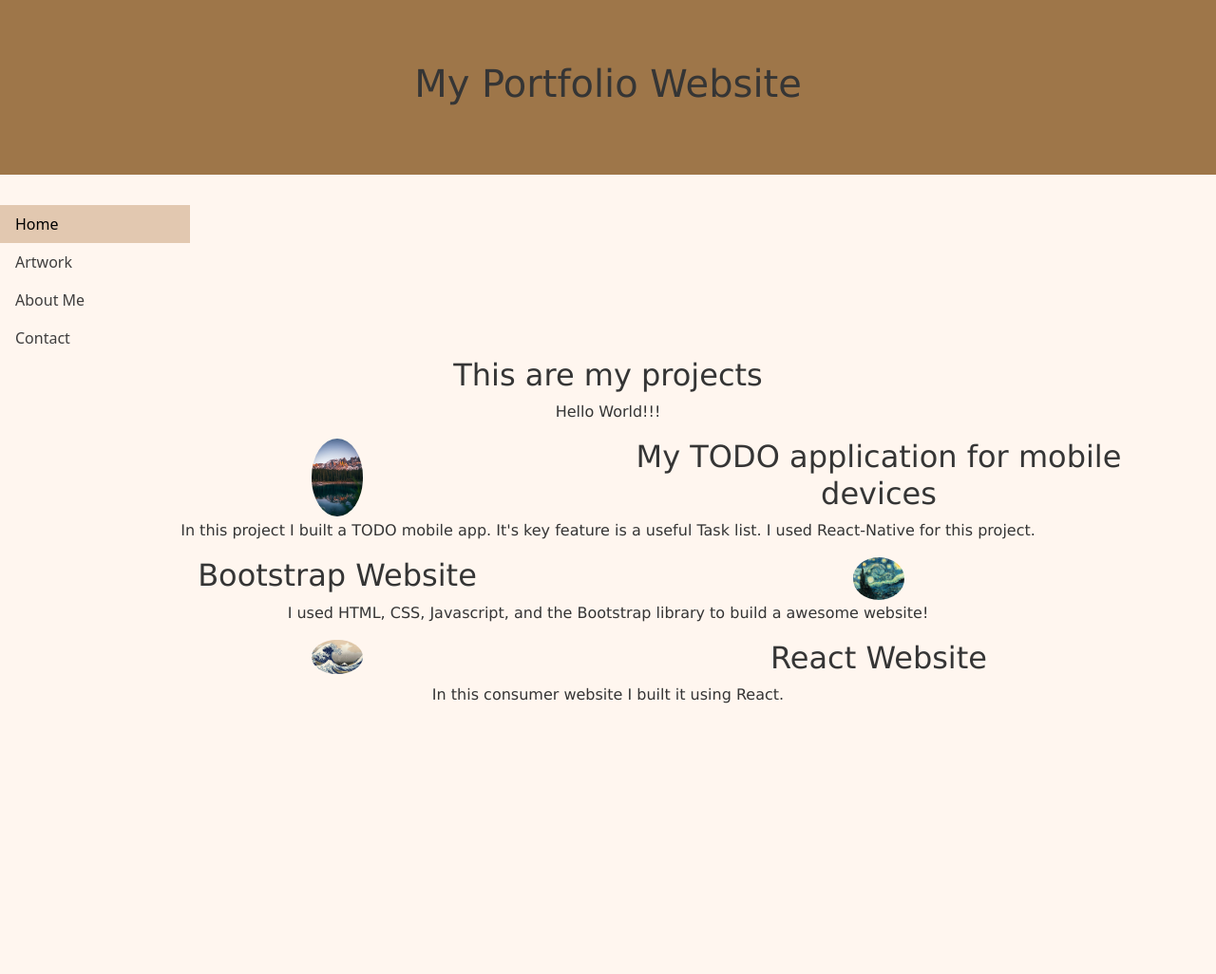
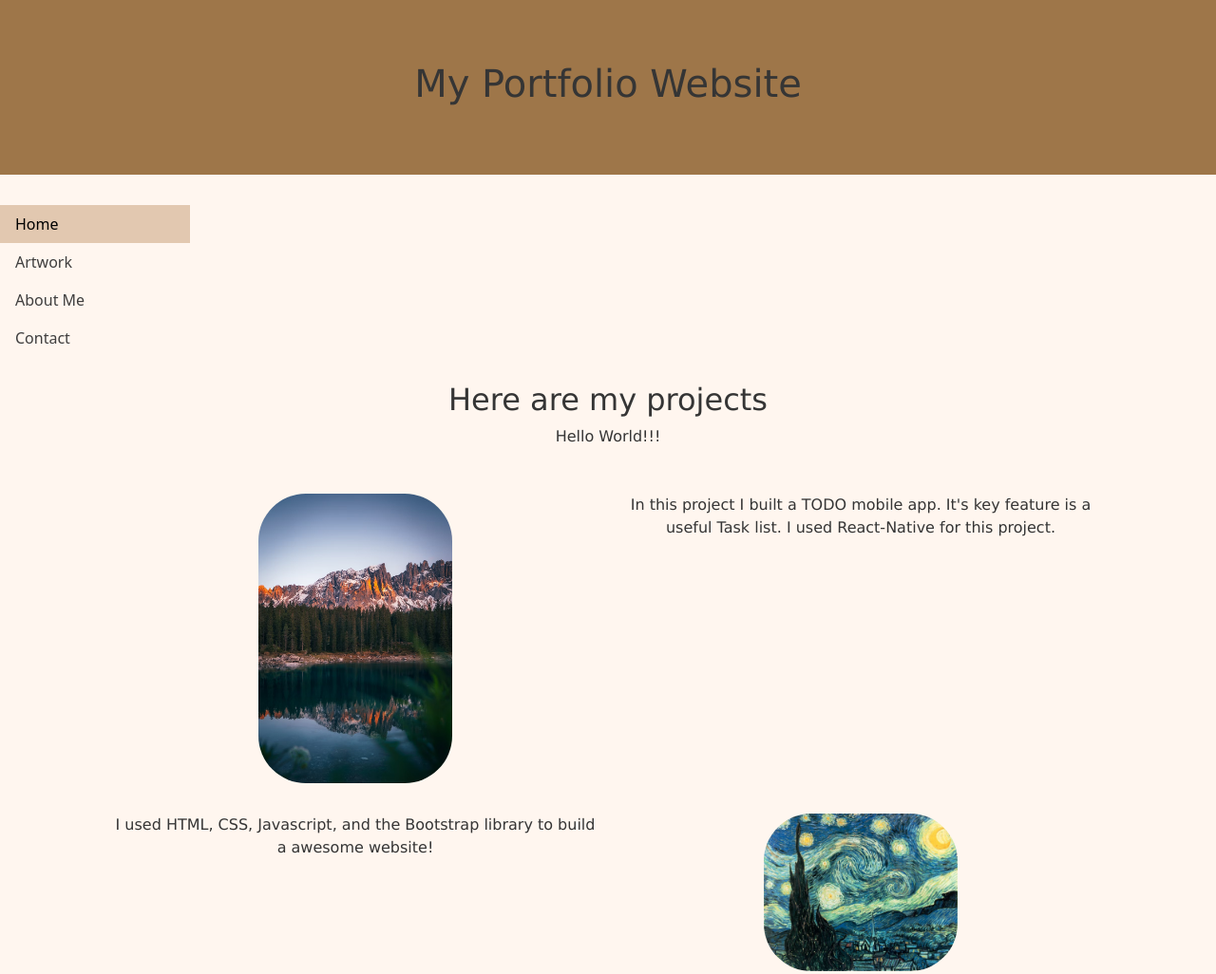
Before and after one commit to JasonParks253/MyPortfolioWebsite, a website: page index.html in a window 1280 px wide. Shown: the top 1026 px of the page at 95% size. Before the commit the page ends 800 px from the top, so only its background shows below. Drawn offline with nearby package versions, Linux system fonts and the light colour scheme.

Commit message:
styling the landing page

```diff
--- a/index.html
+++ b/index.html
@@ -27,32 +27,34 @@
     </nav>
 
     <div class="container">
-        <div class="row">
-            <div class="col">
-                <h2>This are my projects</h2>
+        <div class="row" style="padding: 6px; margin: 20px;">
+            <div class="col-12">
+                <h2>Here are my projects</h2>
             </div>
-            <p>Hello World!!!</p>
+            <div class="col-12">
+                <p>Hello World!!!</p>
+            </div>
         </div>
-        <div class="row">
-            <div class="col sm-4"> <img src="images/mountains.avif"/> </div>
-            <div class="col">
-                <h2>My TODO application for mobile devices</h2>
+        <div class="row" style="padding: 6px; margin: 20px;">
+            <div class="col sm-6">
+                <img src="images/mountains.avif"/>
             </div>
-            <p>In this project I built a TODO mobile app. It's key feature is a useful Task list. I used React-Native for this project.</p>
+            <div class="col sm-6">
+                <p>In this project I built a TODO mobile app. It's key feature is a useful Task list. I used React-Native for this project.</p>
+            </div>
         </div>
-        <div class="row">
-            <div class="col">
-                <h2>Bootstrap Website</h2>
+        <div class="row" style="padding: 6px; margin: 20px;">
+            <div class="col sm-6">
+                <p>I used HTML, CSS, Javascript, and the Bootstrap library to build a awesome website!</p>
             </div>
-            <div class="col sm-4"> <img src="images/starrynight-2.jpg"/> </div>
-            <p>I used HTML, CSS, Javascript, and the Bootstrap library to build a awesome website!</p>
+            <div class="col sm-6"> <img src="images/starrynight-2.jpg"/> </div>
         </div>
-        <div class="row">
-            <div class="col sm-4"> <img src="images/Greatwave.webp"/> </div>
-            <div class="col">
-                <h2>React Website</h2>
+        <div class="row" style="padding: 6px; margin: 20px;">
+            <div class="col sm-6"> <img src="images/Greatwave.webp"/> </div>
+            <div class="col sm-6">
+                <p>In this consumer website I built it using React.</p>
             </div>
-            <p>In this consumer website I built it using React.</p>
+
         </div>
     </div>
 
--- a/stylesheets/styles.css
+++ b/stylesheets/styles.css
@@ -32,8 +32,9 @@ li a:hover:not(.active) {
 }
 
 img {
-    border-radius: 50%;
-    max-width: 10%;
+    border-radius: 50px;
+    max-width: 40%;
+    max-height: 100%;
     margin-left: auto;
     margin-right: auto;
     display: block;
```
